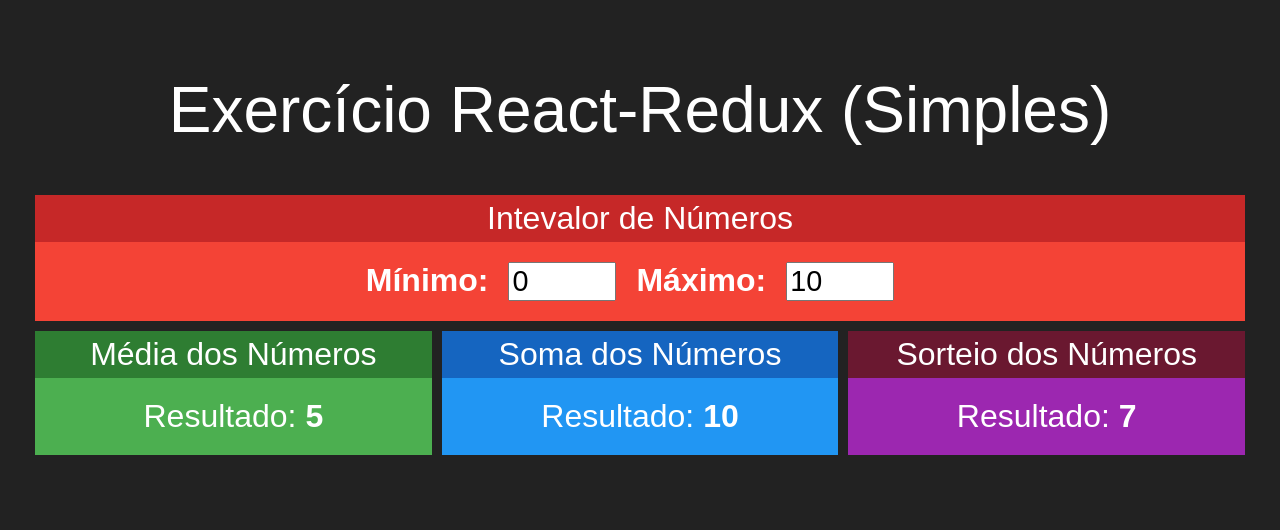
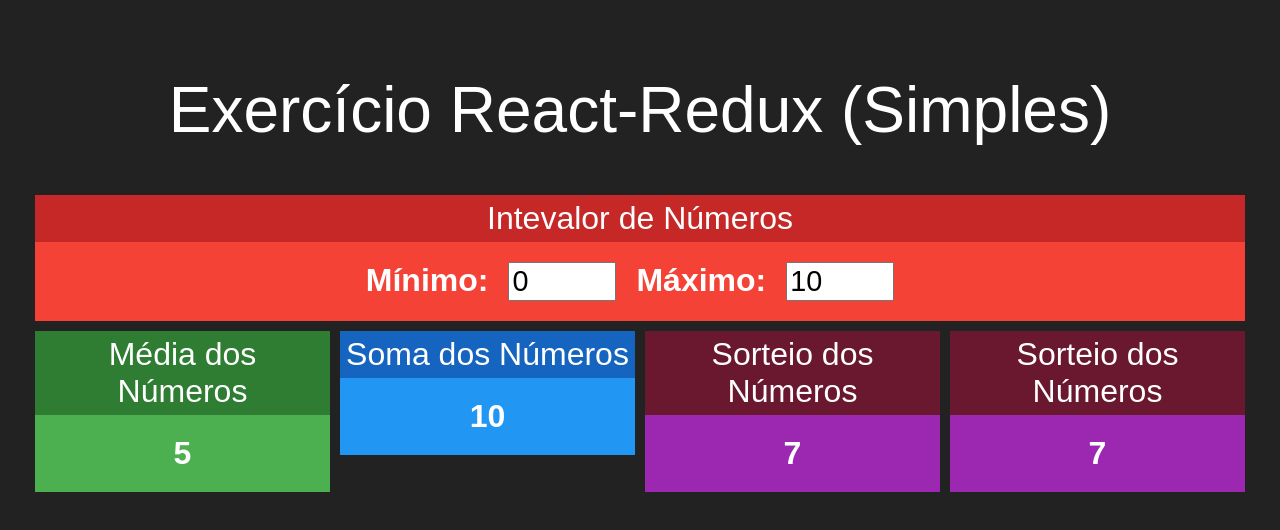
Before and after one commit to afmdaniel/react-redux-ts, a React (Create React App) app: page / in a window 1280 px wide. Shown: the top 530 px of the page. Built offline with nearby package versions, Linux system fonts and the light colour scheme.

Commit message:
Pequenos ajustes

```diff
--- a/src/App.tsx
+++ b/src/App.tsx
@@ -17,6 +17,7 @@
         <Media></Media>
         <Soma></Soma>
         <Sorteio></Sorteio>
+        <Sorteio></Sorteio>
       </div>
     </div>
   );
--- a/src/components/Media.tsx
+++ b/src/components/Media.tsx
@@ -7,7 +7,6 @@
         <Card title="Média dos Números" color='green'>
             <div>
                 <span>
-                    <span>Resultado: </span>
                     <strong>5</strong>
                 </span>
             </div>
--- a/src/components/Soma.tsx
+++ b/src/components/Soma.tsx
@@ -7,7 +7,6 @@
         <Card title="Soma dos Números" color='blue'>
             <div>
                 <span>
-                    <span>Resultado: </span>
                     <strong>10</strong>
                 </span>
             </div>
--- a/src/components/Sorteio.tsx
+++ b/src/components/Sorteio.tsx
@@ -7,7 +7,6 @@
         <Card title="Sorteio dos Números" color='purple'>
             <div>
                 <span>
-                    <span>Resultado: </span>
                     <strong>7</strong>
                 </span>
             </div>
```
